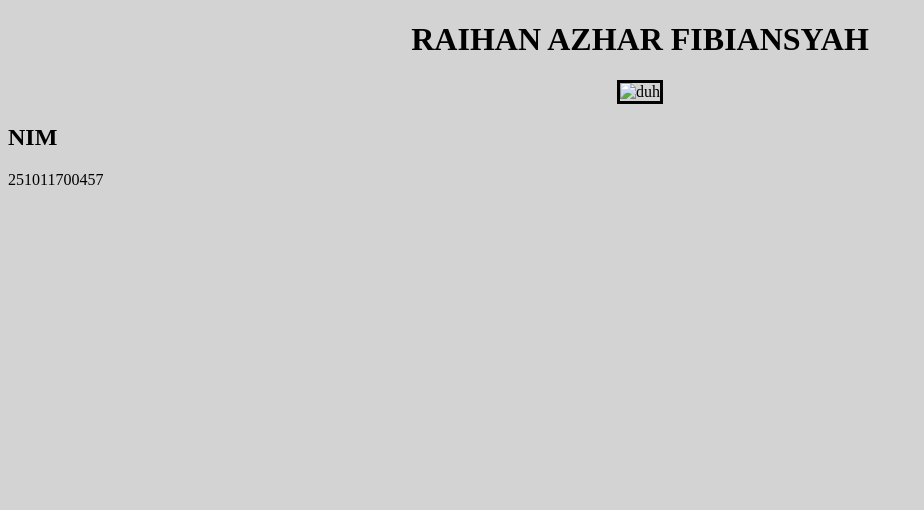
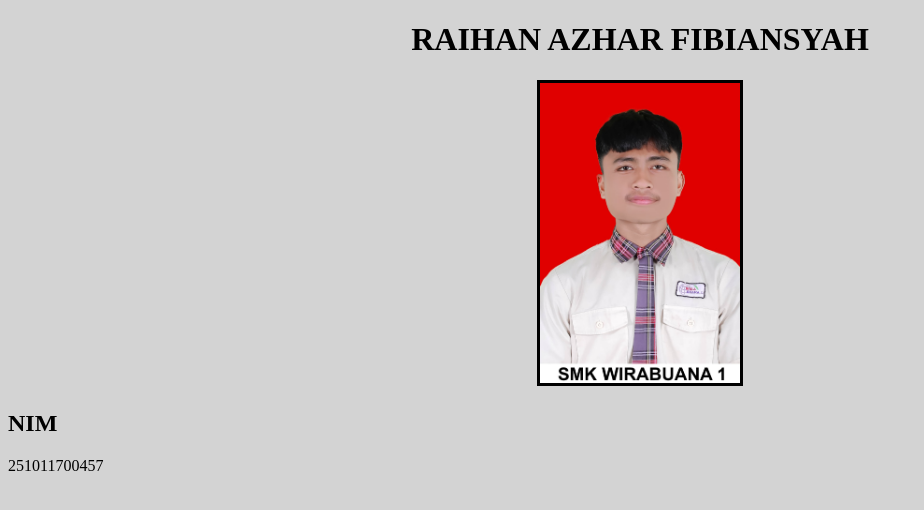
Before and after one commit to raihanjojo49-cloud/rehan-anjay, a plain HTML site: page mahasiswa.html in a window 1280 px wide. Shown: the whole page, without its empty margins (0-924 px from the left). Drawn offline with Linux system fonts and the light colour scheme.

Commit message:
mahasiswa.html

```diff
--- a/mahasiswa.html
+++ b/mahasiswa.html
@@ -11,11 +11,12 @@
     <center>
         <h1>RAIHAN AZHAR FIBIANSYAH</h1>
 
-        <img src="bidoata web/bg merah rehan.jpg" width="200px" weight="177px" alt="duh" title="contoh gambar"
+        <img src="rehan.jpg" width="200px" weight="177px" alt="duh" title="contoh gambar"
             border="3">
     </center>
     <h2>NIM</h2>
     251011700457
 </body>
 
+
 </html>
```
